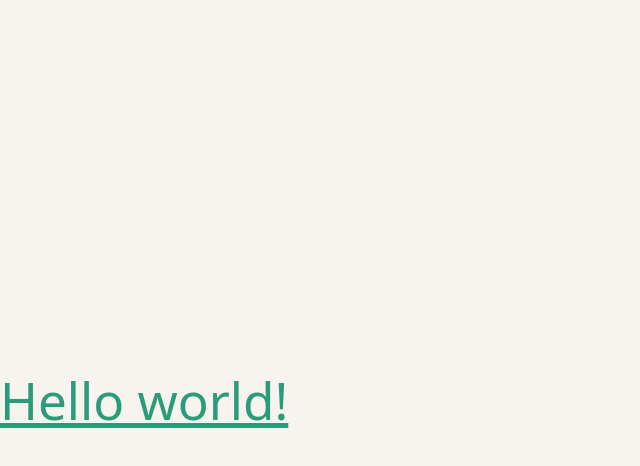
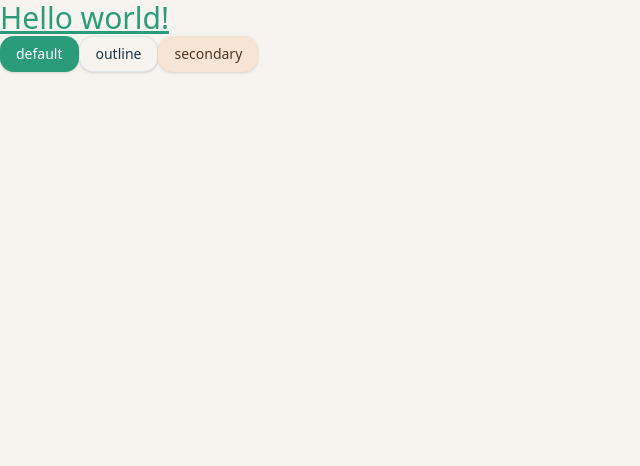
Before and after one commit to kasandra0/happytailsshelter_frontend, a React app in the folder app/: page / in a window 1280 px wide. Shown: the top 466 px of the page, without its empty margins (0-640 px from the left). Built offline with nearby package versions, Linux system fonts and the light colour scheme; the HTML template or start-up script is replaced by a standard one.

Commit message:
Added ShadCn Button

```diff
--- a/app/package.json
+++ b/app/package.json
@@ -10,6 +10,7 @@
     "preview": "vite preview"
   },
   "dependencies": {
+    "@radix-ui/react-slot": "^1.2.4",
     "class-variance-authority": "^0.7.1",
     "clsx": "^2.1.1",
     "lucide-react": "^0.564.0",
--- a/app/src/App.tsx
+++ b/app/src/App.tsx
@@ -1,10 +1,16 @@
 import "./App.css";
+import { Button } from "./components/ui/button";
 
 function App() {
   return (
     <>
       <div>
         <h1 className="text-primary text-3xl underline">Hello world!</h1>
+
+        <Button>default</Button>
+        <Button variant="outline">outline</Button>
+        <Button variant="secondary">secondary</Button>
+
       </div>
     </>
   );
--- /dev/null
+++ b/app/src/components/ui/button.tsx
@@ -0,0 +1,57 @@
+import * as React from "react"
+import { Slot } from "@radix-ui/react-slot"
+import { cva, type VariantProps } from "class-variance-authority"
+
+import { cn } from "@/lib/utils"
+
+const buttonVariants = cva(
+  "inline-flex items-center justify-center gap-2 whitespace-nowrap rounded-md text-sm font-medium transition-colors focus-visible:outline-none focus-visible:ring-1 focus-visible:ring-ring disabled:pointer-events-none disabled:opacity-50 [&_svg]:pointer-events-none [&_svg]:size-4 [&_svg]:shrink-0",
+  {
+    variants: {
+      variant: {
+        default:
+          "bg-primary text-primary-foreground shadow hover:bg-primary/90",
+        destructive:
+          "bg-destructive text-destructive-foreground shadow-sm hover:bg-destructive/90",
+        outline:
+          "border border-input bg-background shadow-sm hover:bg-accent hover:text-accent-foreground",
+        secondary:
+          "bg-secondary text-secondary-foreground shadow-sm hover:bg-secondary/80",
+        ghost: "hover:bg-accent hover:text-accent-foreground",
+        link: "text-primary underline-offset-4 hover:underline",
+      },
+      size: {
+        default: "h-9 px-4 py-2",
+        sm: "h-8 rounded-md px-3 text-xs",
+        lg: "h-10 rounded-md px-8",
+        icon: "h-9 w-9",
+      },
+    },
+    defaultVariants: {
+      variant: "default",
+      size: "default",
+    },
+  }
+)
+
+export interface ButtonProps
+  extends React.ButtonHTMLAttributes<HTMLButtonElement>,
+    VariantProps<typeof buttonVariants> {
+  asChild?: boolean
+}
+
+const Button = React.forwardRef<HTMLButtonElement, ButtonProps>(
+  ({ className, variant, size, asChild = false, ...props }, ref) => {
+    const Comp = asChild ? Slot : "button"
+    return (
+      <Comp
+        className={cn(buttonVariants({ variant, size, className }))}
+        ref={ref}
+        {...props}
+      />
+    )
+  }
+)
+Button.displayName = "Button"
+
+export { Button, buttonVariants }
--- a/app/src/index.css
+++ b/app/src/index.css
@@ -49,60 +49,6 @@
   color: var(--primary);
 }
 
-a {
-  font-weight: 500;
-  color: hsl(162 57% 32%);
-  text-decoration: inherit;
-}
-a:hover {
-  color: hsl(162 57% 28%);
-  text-decoration: underline;
-}
-
-body {
-  margin: 0;
-  display: flex;
-  place-items: center;
-  min-width: 320px;
-  min-height: 100vh;
-}
-
-h1 {
-  font-size: 3.2em;
-  line-height: 1.1;
-}
-
-button {
-  border-radius: 8px;
-  border: 1px solid transparent;
-  padding: 0.6em 1.2em;
-  font-size: 1em;
-  font-weight: 500;
-  font-family: inherit;
-  background-color: #1a1a1a;
-  cursor: pointer;
-  transition: border-color 0.25s;
-}
-button:hover {
-  border-color: #646cff;
-}
-button:focus,
-button:focus-visible {
-  outline: 4px auto -webkit-focus-ring-color;
-}
-
-@media (prefers-color-scheme: light) {
-  :root {
-    color: #213547;
-    background-color: #ffffff;
-  }
-  a:hover {
-    color: #747bff;
-  }
-  button {
-    background-color: #f9f9f9;
-  }
-}
 
 @theme inline {
   --radius-sm: calc(var(--radius) - 4px);
```
Also changed, not shown: 1 other file (tests, documents, lock files or other folders).
